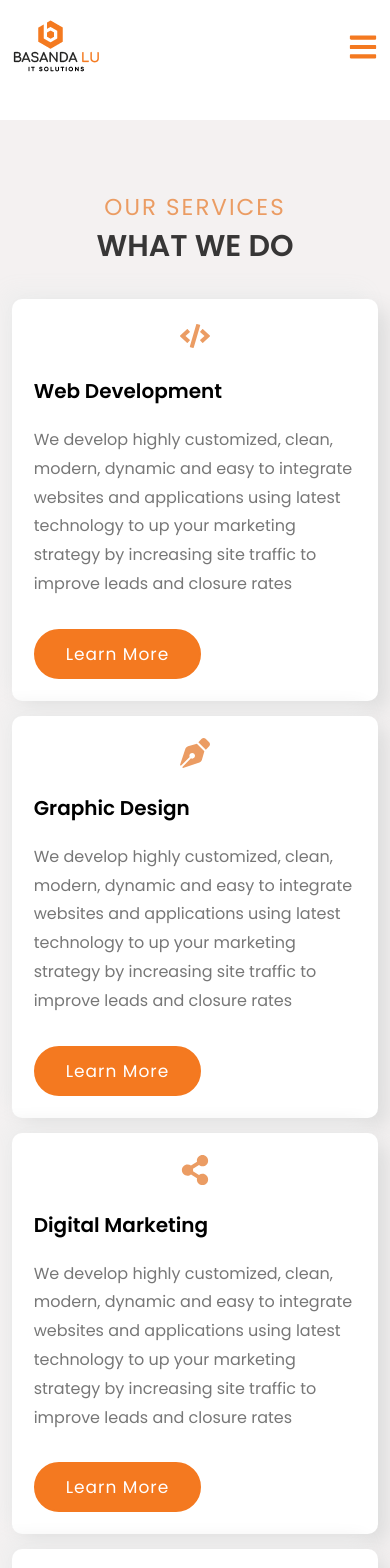
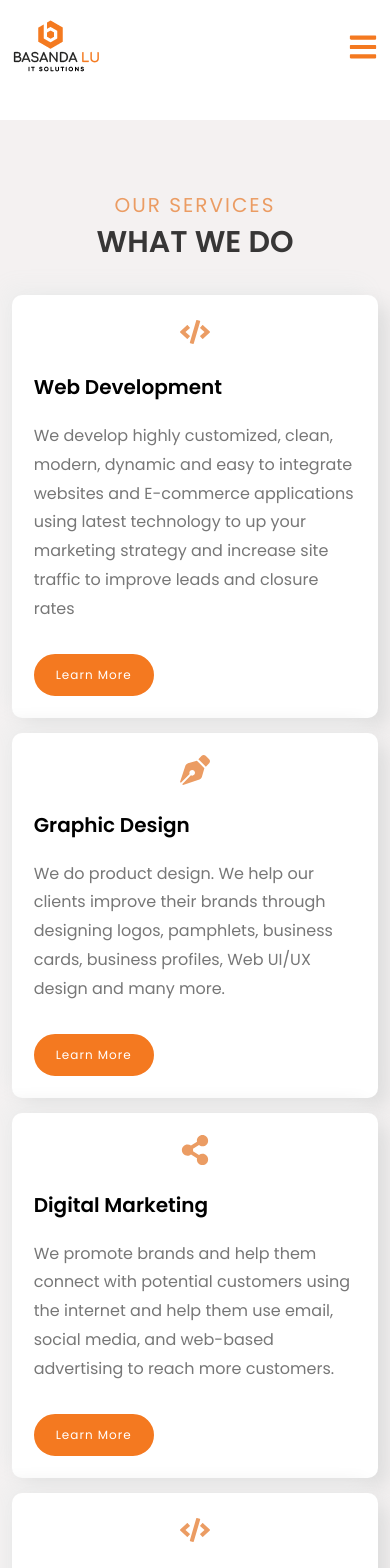
Before and after one commit to safarawolaz/BasandaLu, a Next.js app: page /services in a window 390 px wide. Shown: the top 1568 px of the page. Built offline with nearby package versions, Linux system fonts and the light colour scheme.

Commit message:
refactoring service page and change fonts

```diff
--- a/components/AboutSection.jsx
+++ b/components/AboutSection.jsx
@@ -29,11 +29,11 @@ const AboutSection = () => {
             </div>
         </div>
         <div className={styles.aboutContent}>
-            <p className={styles.subHeading}>about us</p>
-            <h1 className={styles.heading}>why choose us</h1>
+            <p className={styles.subHeading}>Why us?</p>
+            <h1 className={styles.heading}>why choose us?</h1>
             <p className={styles.content}>
             Smart businesses know that they always need to find ways to optimise their business and operations especially in this day and age. Digital transformation is inevitable. Basanda Lu IT Solutions believes that sustaining a business involves making an authentic connection with its customers and stakeholders. We believe in a consultative approach. </p>
-            <p className={styles.content}> We understand your requirements first and then put forward solutions suitable for you. We provide Lifetime support post-delivery. We provide an elegant solution which provides your business with an edge over your competitors.
+            <p className={styles.content}> We understand your requirements first and then put forward solutions suitable for you. We provide Lifetime support post-delivery. We provide an elegant solutions which provides your business with an edge over your competitors.
             </p>
             <button className={styles.btn}>Learn More</button>
         </div>
--- a/components/OurServices.jsx
+++ b/components/OurServices.jsx
@@ -15,7 +15,7 @@ const OurServices = () => {
                     <FaCode className={styles.icon}/>
                 </div>
                <h3 className={styles.title}>Web Development</h3>
-               <p className={styles.description}>We develop highly customized, clean, modern, dynamic and easy to integrate websites and applications using latest technology to up your marketing strategy by increasing site traffic to improve leads and closure rates</p>
+               <p className={styles.description}>We develop highly customized, clean, modern, dynamic and easy to integrate websites and E-commerce applications using latest technology to up your marketing strategy and increase site traffic to improve leads and closure rates</p>
                <button className={styles.btn}>Learn More</button>
            </div>
            <div className={styles.service}>
@@ -23,7 +23,7 @@ const OurServices = () => {
                     <FaPenNib className={styles.icon}/>
                 </div>
                <h3 className={styles.title}>Graphic Design</h3>
-               <p className={styles.description}>We develop highly customized, clean, modern, dynamic and easy to integrate websites and applications using latest technology to up your marketing strategy by increasing site traffic to improve leads and closure rates</p>
+               <p className={styles.description}>We do product design. We help our clients improve their brands through designing logos, pamphlets, business cards, business profiles,  Web UI/UX design and many more. </p>
                <button className={styles.btn}>Learn More</button>
            </div>
            <div className={styles.service}>
@@ -31,7 +31,7 @@ const OurServices = () => {
                     <FaShareAlt className={styles.icon}/>
                 </div>
                <h3 className={styles.title}>Digital Marketing</h3>
-               <p className={styles.description}>We develop highly customized, clean, modern, dynamic and easy to integrate websites and applications using latest technology to up your marketing strategy by increasing site traffic to improve leads and closure rates</p>
+               <p className={styles.description}>We promote brands and help them connect with potential customers using the internet and help them use email, social media, and web-based advertising to reach more customers.</p>
                <button className={styles.btn}>Learn More</button>
            </div>
            <div className={styles.service}>
@@ -39,7 +39,8 @@ const OurServices = () => {
                     <FaCode className={styles.icon}/>
                 </div>
                <h3 className={styles.title}>App Development</h3>
-               <p className={styles.description}>We develop highly customized, clean, modern, dynamic and easy to integrate websites and applications using latest technology to up your marketing strategy by increasing site traffic to improve leads and closure rates</p>
+               <p className={styles.description}>We pursue high impact software solutions through iterative, user-focused and rapid prototyping to help our clients sharpen their business edge, and build smarter businesses.
+                </p>
                <button className={styles.btn}>Learn More</button>
            </div>
            <div className={styles.service}>
@@ -47,7 +48,8 @@ const OurServices = () => {
                     <FaMicrochip className={styles.icon}/>
                 </div>
                <h3 className={styles.title}>IT Support & Consultancy</h3>
-               <p className={styles.description}>We develop highly customized, clean, modern, dynamic and easy to integrate websites and applications using latest technology to up your marketing strategy by increasing site traffic to improve leads and closure rates</p>
+               <p className={styles.description}>Hardware and software maintenance, repairs, installations, networking Internet security solutions. Cloud solutions AWS, AZURE, Google Cloud
+</p>
                <button className={styles.btn}>Learn More</button>
            </div>
            <div className={styles.service}>
@@ -55,7 +57,7 @@ const OurServices = () => {
                     <FaSitemap className={styles.icon}/>
                 </div>
                <h3 className={styles.title}>SEO</h3>
-               <p className={styles.description}>We develop highly customized, clean, modern, dynamic and easy to integrate websites and applications using latest technology to up your marketing strategy by increasing site traffic to improve leads and closure rates</p>
+               <p className={styles.description}>SEO stands for “search engine optimization.” We help optimize your of websites and web pages for major search engines like Google. The better visibility your pages have in search results, the more likely you are to garner attention and attract prospective and existing customers to your business.</p>
                <button className={styles.btn}>Learn More</button>
            </div>
        </div>
--- a/styles/AboutSection.module.css
+++ b/styles/AboutSection.module.css
@@ -110,7 +110,7 @@
         margin-left: 0rem;
         text-transform: uppercase;
         text-align: center;
-        font-size: 2.3rem;
+        font-size: 2rem;
         color: #eb9c63;
         letter-spacing: 2px;
     }
@@ -135,8 +135,8 @@
     .btn {
         margin-left: 7rem;
         display: inline-block;
-        padding: 1.5rem 4rem;
-        font-size: 1.7rem;
+        padding: 1rem 2rem;
+        font-size: 1.2rem;
         color: white;
         border: .2rem solid #f47920;
         border-radius:  5rem;
@@ -144,4 +144,5 @@
         background-color: #f47920;
         letter-spacing: 1px;
     }
+
  }
--- a/styles/Blogs.module.css
+++ b/styles/Blogs.module.css
@@ -13,3 +13,6 @@
     color: rgb(55, 54, 54);
     text-transform: uppercase;
 }
+@media screen and (max-width:600px) {
+    .heading {font-size: 3rem;}
+ }
--- a/styles/CTASection.module.css
+++ b/styles/CTASection.module.css
@@ -56,7 +56,11 @@
 }
 @media screen and (max-width:600px) {
     .heading {
-     font-size: 3rem;
+     font-size: 2.8rem;
      text-align: center;
     }
+    .btn {
+        font-size: 1.2rem;
+        padding: 1rem 2rem;
+      }
  }
--- a/styles/Contact.module.css
+++ b/styles/Contact.module.css
@@ -153,6 +153,8 @@
 
 }
 @media screen and (max-width:600px) {
+    .heading {font-size: 3rem;}
+    .subHeading {font-size: 2rem;}
     .details {
        width: 100%;
        padding: 0;
@@ -161,4 +163,8 @@
         width: 100%;
         padding: 0;
     }
+    .btn {
+        font-size: 1.2rem;
+        padding: 1rem 2rem;
+      }
 }
--- a/styles/Hero.module.css
+++ b/styles/Hero.module.css
@@ -47,7 +47,7 @@
 }
 .btn {
     display: inline-block;
-    padding: 1rem 2rem;
+    padding: 1.5rem 3rem;
     font-size: 1.7rem;
     color: white;
     border: .2rem solid #f47920;
@@ -93,5 +93,9 @@
     .container {
      height: auto;
     }
+    .btn {
+        font-size: 1.2rem;
+        padding: 1rem 2rem;
+      }
 
  }
--- a/styles/OurServices.module.css
+++ b/styles/OurServices.module.css
@@ -89,4 +89,9 @@
  }
  @media screen and (max-width:600px) {
     .heading {font-size: 3rem;}
+    .subHeading {font-size: 2rem;}
+    .btn {
+        font-size: 1.2rem;
+        padding: 1rem 2rem;
+      }
  }
--- a/styles/Portfolio.module.css
+++ b/styles/Portfolio.module.css
@@ -98,6 +98,7 @@
     .heading {
         font-size: 3rem;
     }
+    .subHeading {font-size: 2rem;}
     .item {
         width: 220px;
         height: 150px;
--- a/styles/PortfolioList.css
+++ b/styles/PortfolioList.css
@@ -5,7 +5,8 @@
     border-radius: 6px;
     cursor: pointer;
     text-align: center;
-
+    display: flex;
+    align-items: center;
 
 }
 .portfolioList.active {
@@ -15,12 +16,12 @@
 @media screen and (max-width:600px) {
     .portfolioList {
         font-size: 10px;
-        margin-right: 15px;
+        margin-right: 25px;
        }
 }
 @media screen and (max-width:768px) {
    .portfolioList {
     font-size: 10px;
-    margin-right: 25px;
+    margin-right: 20px;
    }
 }
```
